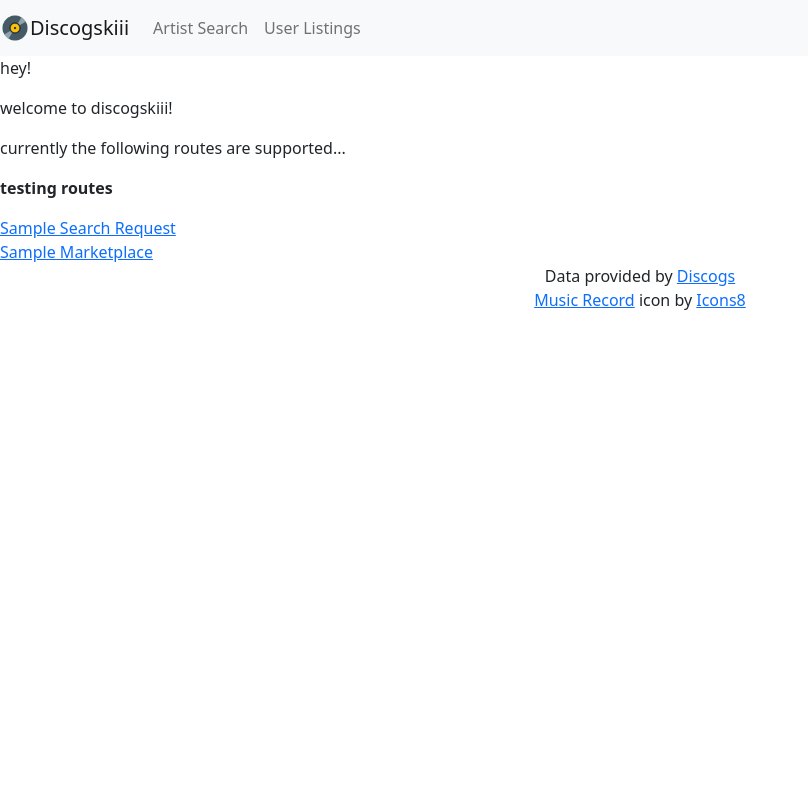
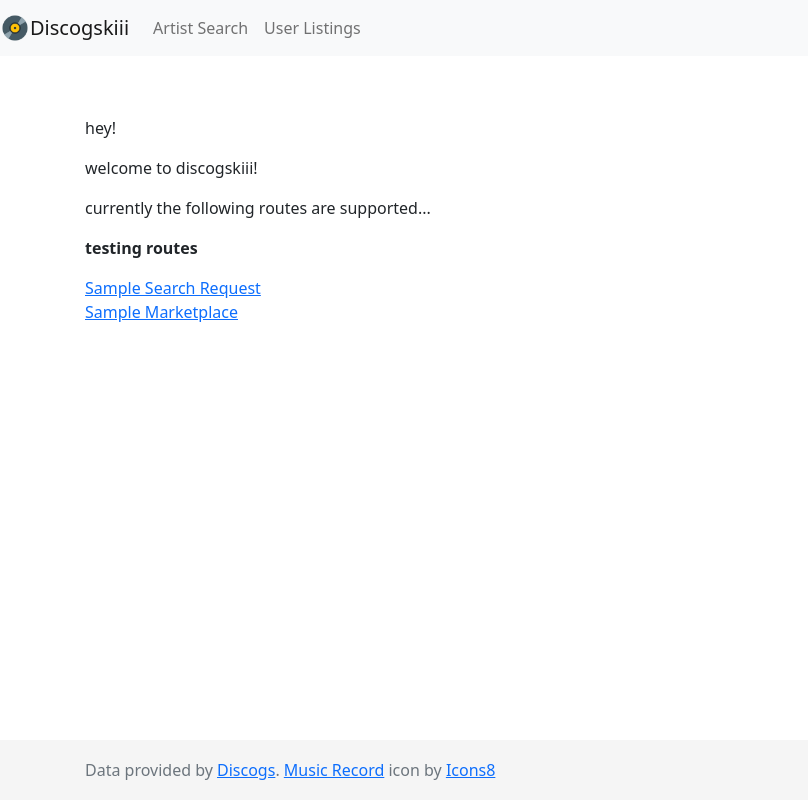
Before and after one commit to mikeygough/discogskiii, a Flask app: page / in a window 1280 px wide. Shown: the whole page, without its empty margins (0-808 px from the left). Run offline with Flask 2, Linux system fonts and the light colour scheme.

Commit message:
sticky footer

```diff
--- a/static/styles.css
+++ b/static/styles.css
@@ -1,4 +1,44 @@
 /*add some style!*/
+/*probably a lot we can clean up here...*/
+body > .container {
+  padding: 60px 15px 0;
+    padding-top: 60px;
+    padding-right: 15px;
+    padding-bottom: 0px;
+    padding-left: 15px;
+}
+
+.container {
+  width: 100px;
+  margin-right: auto;
+  margin-left: auto;
+}
+
+main, footer {
+  display: block;
+}
+
+* {
+  box-sizing: border-box;
+}
+
+body {
+    margin: 0;
+    font-family: -apple-system,BlinkMacSystemFont,"Segoe UI",Roboto,"Helvetica Neue",Arial,sans-serif,"Apple Color Emoji","Segoe UI Emoji","Segoe UI Symbol";
+    font-size: 1rem;
+    font-weight: 400;
+    line-height: 1.5;
+    color: #212529;
+    text-align: left;
+    background-color: #fff;
+    height: 100%;
+}
+
+.wrapper {
+  min-height: 100%;
+  margin-bottom: 60px;
+}
+
 a, a:visited, a:focus {
   text-decoration:  none;
   color:  black;
@@ -27,6 +67,17 @@ table {
   text-align: center;
 }
 
-footer {
-  text-align: center;
+.footer > .container {
+    padding-right: 15px;
+    padding-left: 15px;
 }
+
+.footer {
+    bottom: 0;
+    width: 100%;
+    height: 60px;
+    line-height: 60px;
+    background-color: #f5f5f5;
+}
+
+/*position: absolute;*/
--- a/templates/artist-search.html
+++ b/templates/artist-search.html
@@ -2,6 +2,7 @@
 
 {% block body %}
 
+    <main role="main" class="container">
         <h3>Search an artist and see their master releases</h3>
         <p>*for now only shows vinyl albums for which discogs has all data.</p>
 
@@ -28,5 +29,6 @@
             </tr>
             {% endfor %}
         </table>
+    </main>
 
 {% endblock %}
--- a/templates/index.html
+++ b/templates/index.html
@@ -2,16 +2,14 @@
 
 {% block body %}
 
+    <main role="main" class="container">
         <p>hey!</p>
         <p>welcome to discogskiii!</p>
-
         <p>currently the following routes are supported...</p>
-
-
         <p style="font-weight: bold;"> testing routes </p>
         <a href="/sample-request">Sample Search Request</a>
         <br>
         <a href="/sample-marketplace">Sample Marketplace</a>
-
+    </main>
 
 {% endblock %}
--- a/templates/layout.html
+++ b/templates/layout.html
@@ -10,6 +10,8 @@
         <link rel="icon" type="image/x-icon" href="static/icons8-music-record-96.png">
 
     </head>
+
+    <body class="d-flex flex-column min-vh-100">
 
         <nav class="navbar navbar-expand-lg navbar-light bg-light">
             <a class="navbar-brand" href="/">
@@ -26,14 +28,13 @@
             </div>
         </nav>
 
-
-    <body>
         {% block body %}{% endblock %}
 
-    <footer>
-            Data provided by <a href="https://www.discogs.com/">Discogs</a>
-            <br>
-            <a target="_blank" href="https://icons8.com/icon/63803/music-record">Music Record</a> icon by <a target="_blank" href="https://icons8.com">Icons8</a>
+        <footer class="footer mt-auto">
+            <div class="container">
+                <span class="text-muted">Data provided by <a href="https://www.discogs.com/">Discogs</a>. </span>
+                <span class="text-muted"><a target="_blank" href="https://icons8.com/icon/63803/music-record">Music Record</a> icon by <a target="_blank" href="https://icons8.com">Icons8</a></span>
+            </div>
         </footer>
 
     </body>
--- a/templates/user-listings.html
+++ b/templates/user-listings.html
@@ -1,6 +1,8 @@
 {% extends "layout.html" %}
 
 {% block body %}
+    <main role="main" class="container">
+
         <h3>Search a user and see their inventory</h3>
 
         <br>
@@ -24,5 +26,6 @@
             </tr>
             {% endfor %}
         </table>
+    </main>
 
 {% endblock %}
```
Also changed, not shown: README.md. Lines whose indentation alone changed are shown as unchanged.
